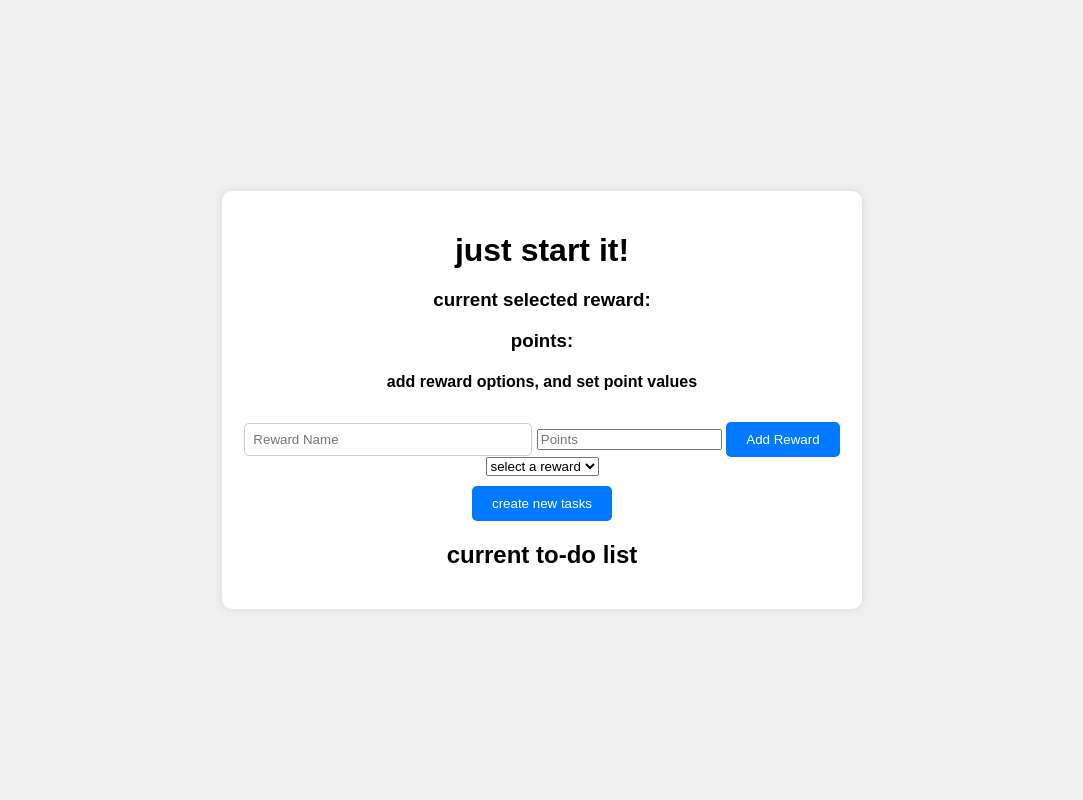
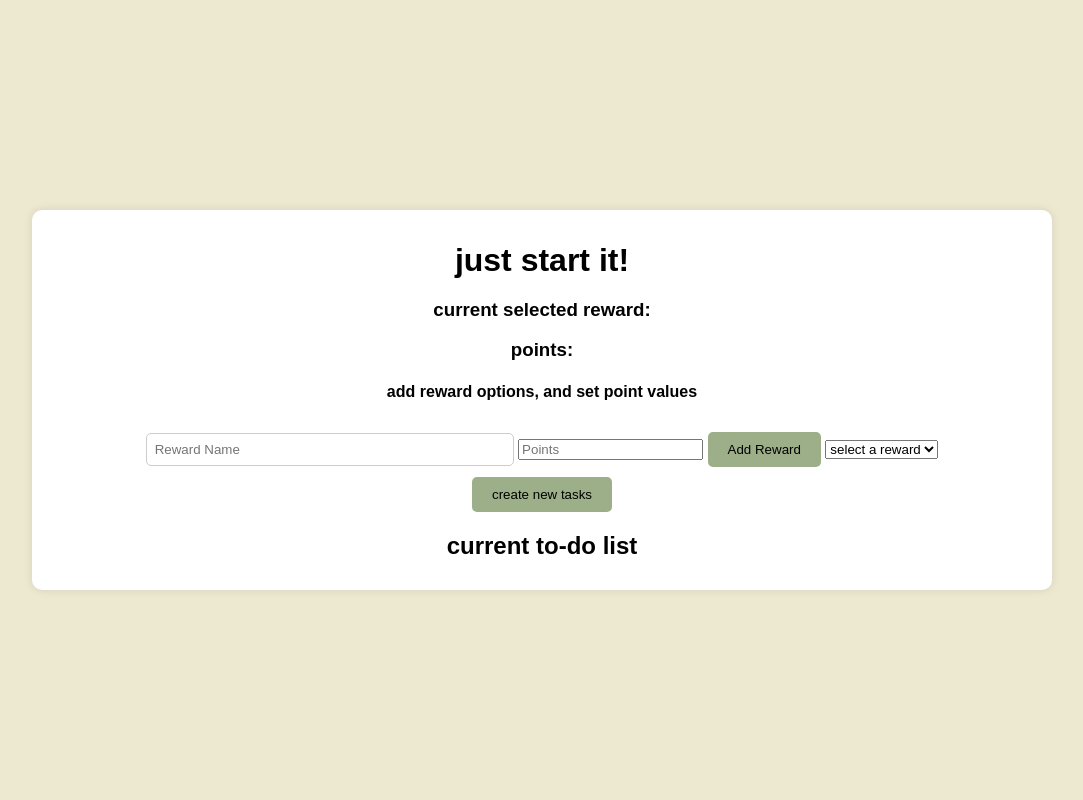
Before and after one commit to marleigha/Just-Start-It-CAM, a Flask app: page / in a window 1280 px wide. Shown: the whole page, without its empty margins (98-1181 px from the left). Run offline with Flask 3, Linux system fonts and the light colour scheme.

Commit message:
added color palette - marleigh says it looks cuter now

```diff
--- a/static/style.css
+++ b/static/style.css
@@ -1,6 +1,6 @@
 body {
   font-family: Arial, sans-serif;
-  background-color: #f0f0f0;
+  background-color: #ede8d0;
   display: flex;
   justify-content: center;
   align-items: center;
@@ -10,10 +10,10 @@ body {
 
 .container {
   background-color: white;
-  padding: 20px;
+  padding: 10px;
   border-radius: 10px;
   box-shadow: 0 0 10px rgba(0, 0, 0, 0.1);
-  width: 600px;
+  width: 1000px;
   text-align: center;
 }
 
@@ -31,15 +31,15 @@ h1 {
 
 input[type="text"], input[type="number"] select, input[type="date"] {
   padding: 8px;
-  width: 45%;
+  width: 35%;
   border-radius: 5px;
   border: 1px solid #ccc;
 }
 
 button {
   padding: 10px 20px;
-  background-color: #007bff;
-  color: white;
+  background-color: #9CAF88;
+  color: black;
   border: none;
   border-radius: 5px;
   cursor: pointer;
@@ -47,7 +47,7 @@ button {
 }
 
 button:hover {
-  background-color: #0056b3;
+  background-color: #c2d8a9;
 }
 
 ul {
```
